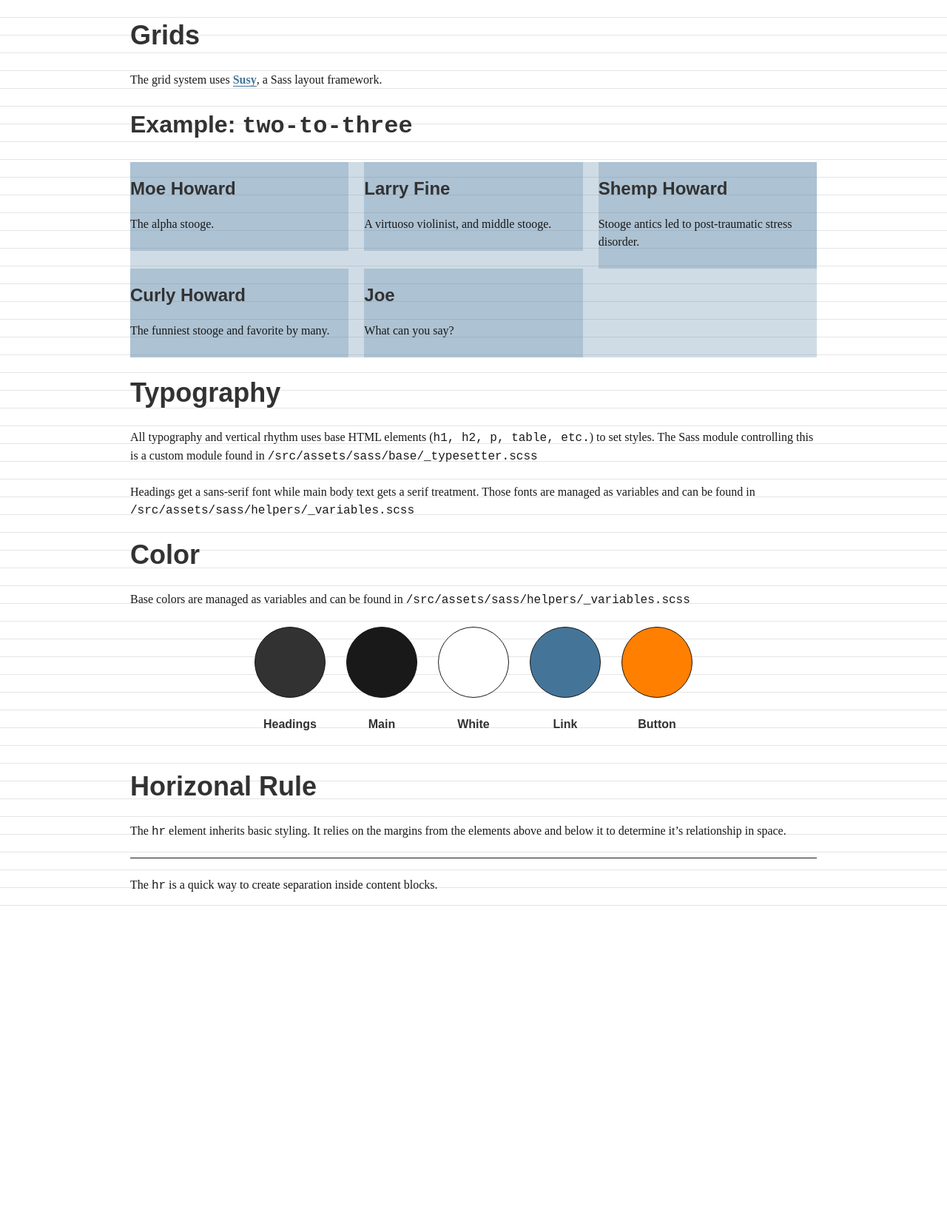
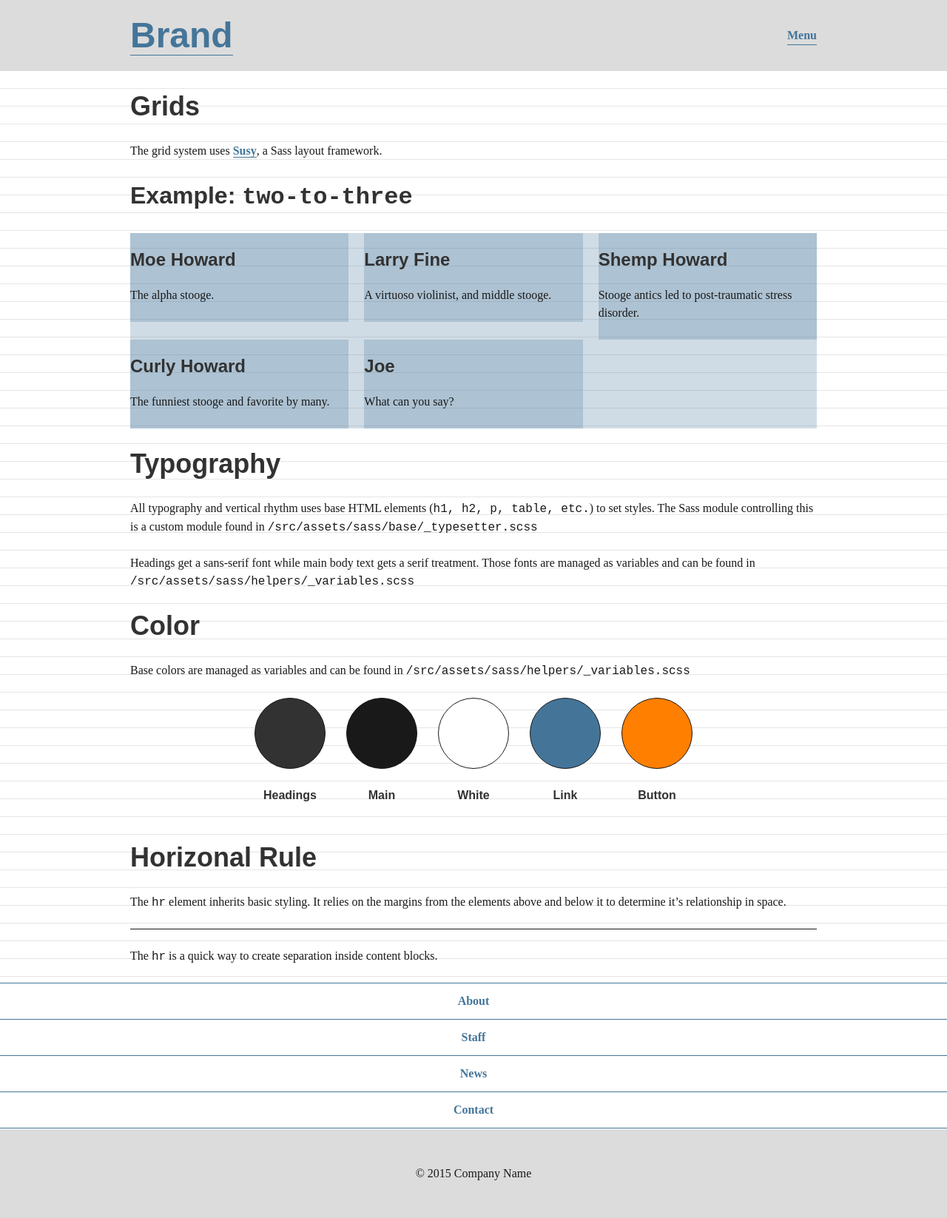
Before and after one commit to slicknick0013/Gulp-Boilerplate, a website: page src/views/index.html in a window 1280 px wide. Shown: the whole page at 74% size. Before the commit the page ends 1233 px from the top, so only its background shows below. Drawn offline with nearby package versions, Linux system fonts and the light colour scheme; files that its build step writes are made by us from their sources.

Commit message:
added header, footer, and main navigation

```diff
--- a/src/assets/sass/base/_grids.scss
+++ b/src/assets/sass/base/_grids.scss
@@ -2,10 +2,10 @@ $grids-debug: true;
 $grids-debug-color: rgba(68, 117, 153, 0.25);
 
 .group {
-    //@extend %clearfix;
     @include container($breakpoint-final);
     padding: 0 16px;
     padding: 0 1rem;
+    position: relative;
 }
 
 .halves {
--- a/src/assets/sass/helpers/_variables.scss
+++ b/src/assets/sass/helpers/_variables.scss
@@ -28,9 +28,13 @@ $color-button-bg-hover: rgba(255, 127, 0, 0.75);
 // Color: forms
 $color-input-border: rgb(200,200,200);
 
+// Color: tables
 $color-th-bg: rgb(25, 25, 25);
 $color-th: rgb(255, 255, 255);
 $color-foot-bg: rgb(50, 50, 50);
 $color-foot: rgb(255, 255, 255);
 $color-table-border: rgb(200,200,200);
 $color-table-alt: rgb(220,220,220);
+
+// Color: header
+$color-header-bg: rgb(220,220,220);
--- a/src/assets/sass/modules/__modules.scss
+++ b/src/assets/sass/modules/__modules.scss
@@ -2,4 +2,7 @@
  * Modules
  *----------------------------------------*/
 
+@import "header";
+@import "footer";
+@import "nav-main";
 @import "styleguide";
--- /dev/null
+++ b/src/assets/sass/modules/_footer.scss
@@ -0,0 +1,6 @@
+.footer-main {
+    background-color: $color-header-bg;
+    padding: $baseline + px 0;
+    position: relative;
+    text-align: center;
+}
--- /dev/null
+++ b/src/assets/sass/modules/_header.scss
@@ -0,0 +1,17 @@
+.header-main {
+    background-color: $color-header-bg;
+    padding: $baseline + px 0;
+
+    .brand {
+        margin: 0;
+    }
+}
+
+.menu {
+    @include setType(16);
+    display: inline-block;
+    margin: 0;
+    position: absolute;
+    right: 16px;
+    top: 12px;
+}
--- /dev/null
+++ b/src/assets/sass/modules/_nav-main.scss
@@ -0,0 +1,27 @@
+.nav-main {
+    ul {
+        @extend %scrub-list;
+        margin-bottom: 1px;
+        text-align: center;
+    }
+
+    li {
+        margin-top: -1px;
+    }
+
+    a {
+        background-color: $color-bright;
+        border: 1px solid;
+        border-left: 0;
+        border-right: 0;
+        color: $color-link;
+        display: block;
+        padding: $baseline/2 + px;
+
+        &:hover,
+        &:focus {
+            border-color: $color-link;
+            color: $color-link-hover;
+        }
+    }
+}
--- a/src/views/inc/footer.html
+++ b/src/views/inc/footer.html
@@ -1,3 +1,9 @@
+@@include('../src/views/inc/nav-main.html')
+        <footer class="footer-main">
+            <div class="group">
+                <p>&copy; 2015 Company Name</p>
+            </div>
+        </footer>
         <script src="/assets/js/vendor/vendor.js"></script>
         <script src="/assets/js/main.js"></script>
 
--- a/src/views/inc/header.html
+++ b/src/views/inc/header.html
@@ -11,3 +11,11 @@
         <link rel="stylesheet" href="/assets/styles/main.css">
     </head>
     <body>
+        <header class="header-main">
+            <div class="group">
+                <h1 class="brand">
+                    <a href="/">Brand</a>
+                </h1>
+                <a href="#nav-main" class="menu">Menu</a>
+            </div>
+        </header>
--- /dev/null
+++ b/src/views/inc/nav-main.html
@@ -0,0 +1,16 @@
+<nav class="nav-main" id="nav-main">
+    <ul>
+        <li>
+            <a href="#">About</a>
+        </li>
+        <li>
+            <a href="#">Staff</a>
+        </li>
+        <li>
+            <a href="#">News</a>
+        </li>
+        <li>
+            <a href="#">Contact</a>
+        </li>
+    </ul>
+</nav>
```
Also changed, not shown: src/views/styleguide/index.html (+5 -0 lines), src/assets/styles/main.css.
